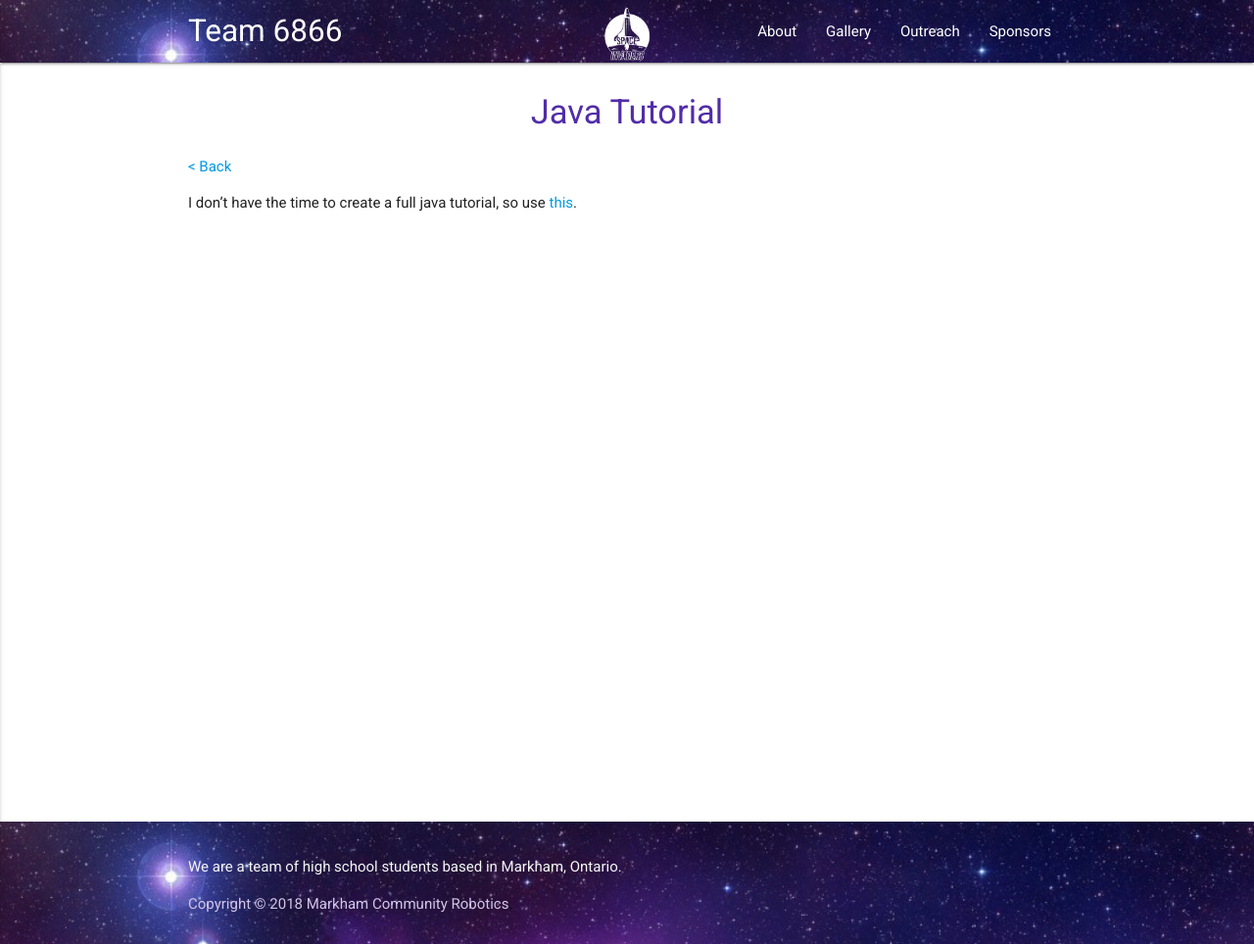
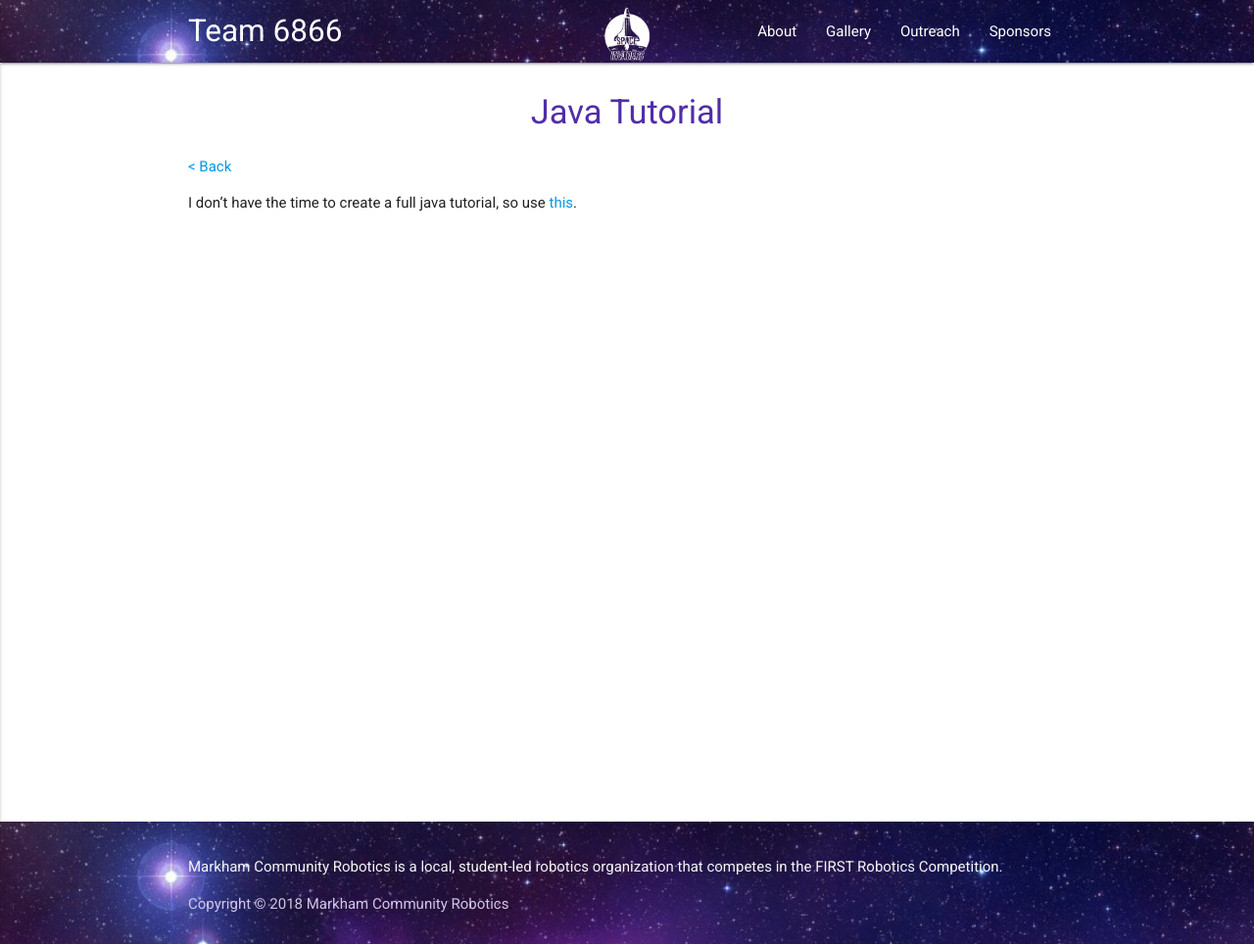
Before and after one commit to Velociraptors-in-Space/website, a Jekyll site: the page built from programming-lessons/2-basic-java.md, in a window 1280 px wide. Shown: the whole page at 98% size. Built offline with Jekyll 4.4.1, drawn with Linux system fonts in a browser that asks for light colours.

Commit message:
update text

```diff
--- a/_includes/footer.html
+++ b/_includes/footer.html
@@ -1,6 +1,6 @@
 <footer class="footer">
   <div class="container">
-      <p class="grey-text text-lighten-4">We are a team of high school students based in Markham, Ontario.</p>
+      <p class="grey-text text-lighten-4">Markham Community Robotics is a local, student-led robotics organization that competes in the FIRST Robotics Competition.</p>
   </div>
   <div class="footer-copyright">
     <div class="container">
```
